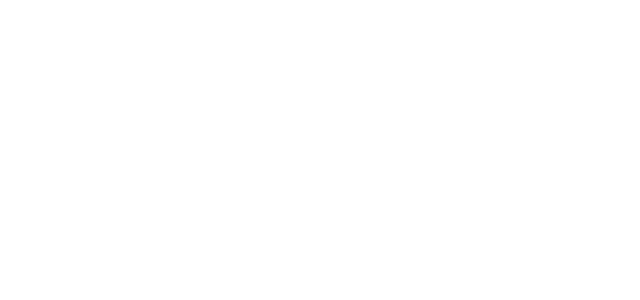
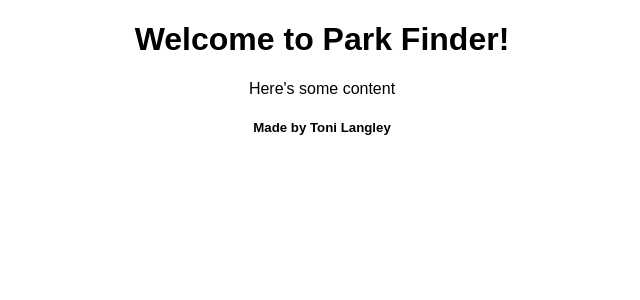
Before and after one commit to tvcrawley/parkFinder, a React (Create React App) app: page / in a window 1280 px wide. Shown: the top 300 px of the page, without its empty margins (318-958 px from the left). Built offline with nearby package versions, Linux system fonts and the light colour scheme.

Commit message:
Create layout components
Create components for the three main sections of the site

```diff
--- a/src/App.js
+++ b/src/App.js
@@ -1,10 +1,16 @@
 import React, { Component } from 'react';
 import './App.css';
+import Header from './components/layout/Header';
+import Body from './components/layout/Body';
+import Footer from './components/layout/Footer';
 
 class App extends Component {
   render() {
     return (
       <div className="App">
+        <Header />
+        <Body />
+        <Footer />
       </div>
     );
   }
--- /dev/null
+++ b/src/components/layout/Body.js
@@ -0,0 +1,13 @@
+import React, { Component } from 'react';
+
+class Body extends Component {
+  render() {
+    return (
+      <div className="Body">
+        <div>Here's some content</div>
+      </div>
+    );
+  }
+}
+
+export default Body;
--- /dev/null
+++ b/src/components/layout/Footer.js
@@ -0,0 +1,13 @@
+import React, { Component } from 'react';
+
+class Footer extends Component {
+  render() {
+    return (
+      <div className="Footer">
+        <h5>Made by Toni Langley</h5>
+      </div>
+    );
+  }
+}
+
+export default Footer;
--- /dev/null
+++ b/src/components/layout/Header.js
@@ -0,0 +1,13 @@
+import React, { Component } from 'react';
+
+class Header extends Component {
+  render() {
+    return (
+      <div className="Header">
+        <h1>Welcome to Park Finder!</h1>
+      </div>
+    );
+  }
+}
+
+export default Header;
```
